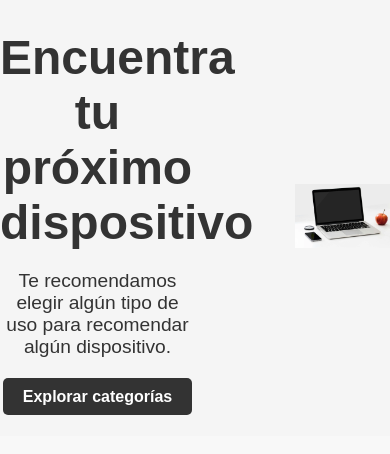
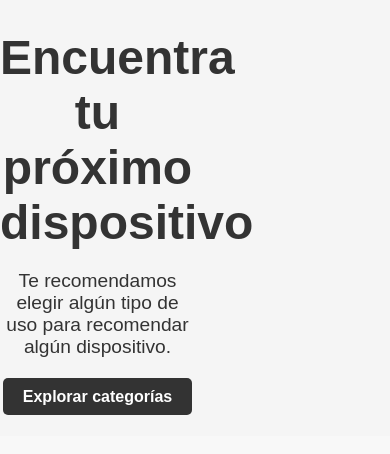
Before and after one commit to John117-dark/John117-dark.github.io, a PHP site: page / in a window 390 px wide; the page is wider, and only the part inside the window is pictured. Shown: the part 76-530 px from the top of that part. Run offline with PHP 8.4, Linux system fonts and the light colour scheme.

Commit message:
Imagen display
intento de no mostrar una  imagen

```diff
--- a/css/mediaquery.css
+++ b/css/mediaquery.css
@@ -6,6 +6,9 @@
     }
 
     .image-section {
+        display: none;
+    }
+    .hero-image img{
         display: none;
     }
 
```
